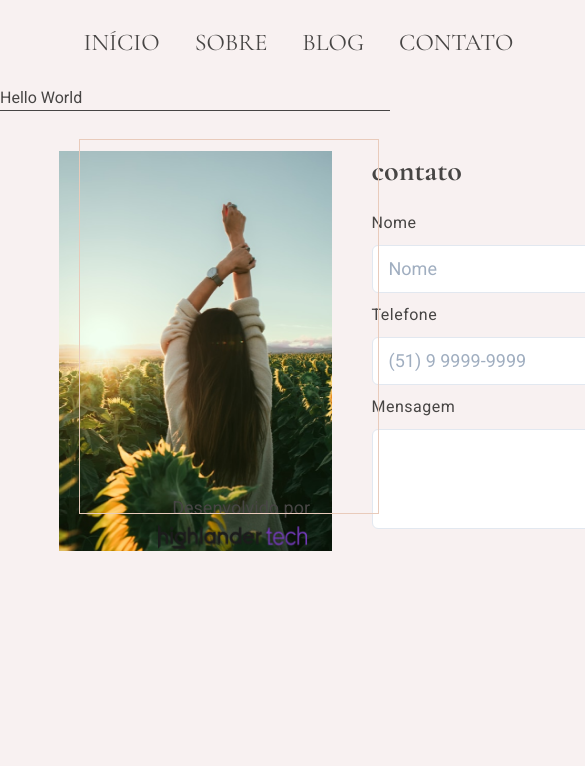
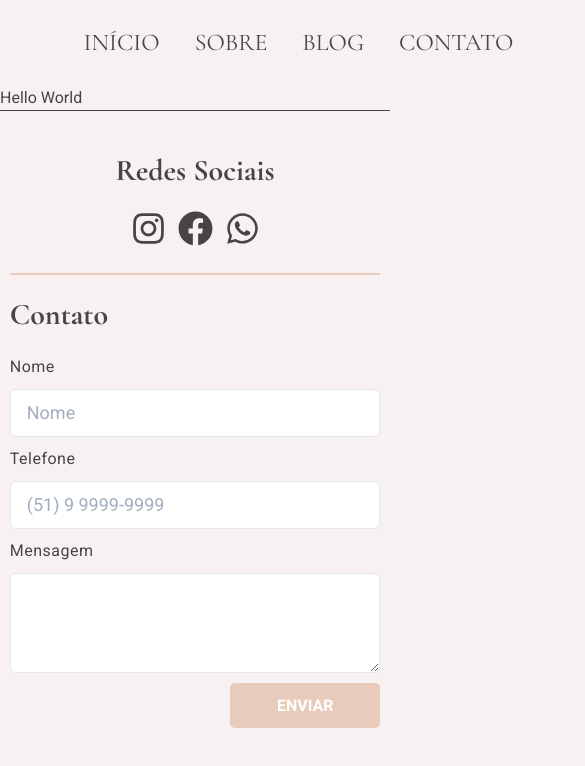
Before and after one commit to Highlander-Tech/Portfolio-Blog-Psicologa, a Next.js app: page / in a window 390 px wide. Shown: the top 766 px of the page, 585 px wide, since content can reach past the window. Built offline with nearby package versions, Linux system fonts and the light colour scheme.

Commit message:
feat: :sparkles: Footer Responsivo

```diff
--- a/src/components/Footer/Footer.tsx
+++ b/src/components/Footer/Footer.tsx
@@ -1,40 +1,33 @@
-import { FaFacebook, FaInstagram, FaWhatsapp } from 'react-icons/fa'
-import { Box, Flex, Image, Link as ChakraLink, Stack, Text } from '@chakra-ui/react'
+import { Box, Flex, Image, Link as ChakraLink, Text, useBreakpointValue } from '@chakra-ui/react'
 import NextLink from 'next/link'
 
 import { theme } from '../../styles'
 
-import { Form, Link, Photo, Title } from './'
+import { Form, Photo, SocialMedia } from './'
 
 const brown = theme.colors.brown[700]
-const beige = theme.colors.beige[200]
 
 export function Footer() {
+  const isWideVersion = useBreakpointValue({
+    lg: false,
+    xl: true,
+  })
+
   const contato = {
     instagram: 'https://www.instagram.com',
     facebook: 'http://www.facebook.com',
-    celular: '51991419753',
+    whatsapp: '51991419753',
     email: 'giovani.franz@gmail.com',
   }
 
   return (
-    <Box as="footer" w="full" borderTop={`1px solid ${brown}`} position="relative">
-      <Flex w="70%" mx="auto" pt="10">
-        <Photo />
+    <Box as="footer" w="100%" borderTop={`1px solid ${brown}`} position="relative">
+      <Flex w={['95%', '70%']} mx="auto" pt="10" flexDir={['column-reverse', 'row']}>
+        {isWideVersion && <Photo />}
         <Form />
-        <Stack w="220px" borderLeft={`2px solid ${beige}`} pl="20px" direction="column" spacing="20px">
-          <Title text="Redes Sociais" />
-          <Stack direction="row" spacing={3}>
-            <Link icon={FaInstagram} href={contato.instagram} />
-            <Link icon={FaFacebook} href={contato.facebook} />
-          </Stack>
-          <Text color="beige.200" fontFamily="Cormorant Garamond" fontSize="3xl" fontWeight="bold">
-            {'&'}
-          </Text>
-          <Title text="Whatsapp" />
-          <Link icon={FaWhatsapp} href={`https://api.whatsapp.com/send?phone=55${contato.celular}`} />
-        </Stack>
+        <SocialMedia {...contato} />
       </Flex>
+      {isWideVersion && (
         <Box as="div" position="absolute" bottom={0} right={20} w="155px">
           <NextLink href="https://www.highlandertech.com.br/" passHref>
             <ChakraLink as={'a'} target="_blank" _hover={{ textDecoration: 'none' }}>
@@ -45,6 +38,7 @@ export function Footer() {
             </ChakraLink>
           </NextLink>
         </Box>
+      )}
     </Box>
   )
 }
--- a/src/components/Footer/Form.tsx
+++ b/src/components/Footer/Form.tsx
@@ -1,20 +1,30 @@
 import { Box, Input, Text, Textarea, VStack } from '@chakra-ui/react'
 
+import { theme } from '../../styles'
 import { Button } from '../Button'
 
 import { Title } from './Title'
 
+const beige = theme.colors.beige[200]
+
 export function Form() {
   return (
-    <Box w="465px" h="365px" mx="40px">
-      <Title text="contato" mb="20px" />
+    <Box
+      w={['100%', '465px']}
+      h="450px"
+      px={['auto', '40px']}
+      pt={['20px', 'auto']}
+      borderRight={['none', `2px solid ${beige}`]}
+      borderTop={[`2px solid ${beige}`, 'none']}
+    >
+      <Title text="Contato" mb="20px" />
       <VStack spacing="10px" fontWeight="normal" lineHeight="24px" letterSpacing="0.5px" alignItems="left">
         <Text>Nome</Text>
         <Input bg="white" size="lg" placeholder="Nome" />
         <Text>Telefone</Text>
         <Input bg="white" size="lg" placeholder="(51) 9 9999-9999" />
         <Text>Mensagem</Text>
-        <Textarea w="460px" bg="white" h="100px" />
+        <Textarea bg="white" h="100px" />
       </VStack>
       <Button mt="10px" float="right" w="150px" h="45px" color="white" textTransform="uppercase">
         enviar
--- /dev/null
+++ b/src/components/Footer/SocialMedia.tsx
@@ -0,0 +1,44 @@
+import { FaFacebook, FaInstagram, FaWhatsapp } from 'react-icons/fa'
+import { Stack, Text, useBreakpointValue } from '@chakra-ui/react'
+
+import { Link, Title } from './'
+
+interface Props {
+  instagram: string
+  facebook: string
+  whatsapp: string
+}
+
+export function SocialMedia({ instagram, facebook, whatsapp }: Props) {
+  const isWideVersion = useBreakpointValue({
+    base: false,
+    md: true,
+  })
+
+  return (
+    <Stack
+      w="220px"
+      pl={['0', '20px']}
+      direction="column"
+      spacing="20px"
+      mx={['auto', '0']}
+      pb={['20px', 'auto']}
+    >
+      <Title text="Redes Sociais" textAlign={['center', 'left']} />
+      <Stack direction="row" spacing={3} justifyContent={['center', 'left']}>
+        <Link icon={FaInstagram} href={instagram} />
+        <Link icon={FaFacebook} href={facebook} />
+        {!isWideVersion && <Link icon={FaWhatsapp} href={whatsapp} />}
+      </Stack>
+      {isWideVersion && (
+        <>
+          <Text color="beige.200" fontFamily="Cormorant Garamond" fontSize="3xl" fontWeight="bold">
+            {'&'}
+          </Text>
+          <Title text="Whatsapp" />
+          <Link icon={FaWhatsapp} href={whatsapp} />
+        </>
+      )}
+    </Stack>
+  )
+}
--- a/src/components/Footer/index.ts
+++ b/src/components/Footer/index.ts
@@ -3,3 +3,4 @@ export * from './Form'
 export * from './Link'
 export * from './Title'
 export * from './Photo'
+export * from './SocialMedia'
```
Lines whose indentation alone changed are shown as unchanged.
